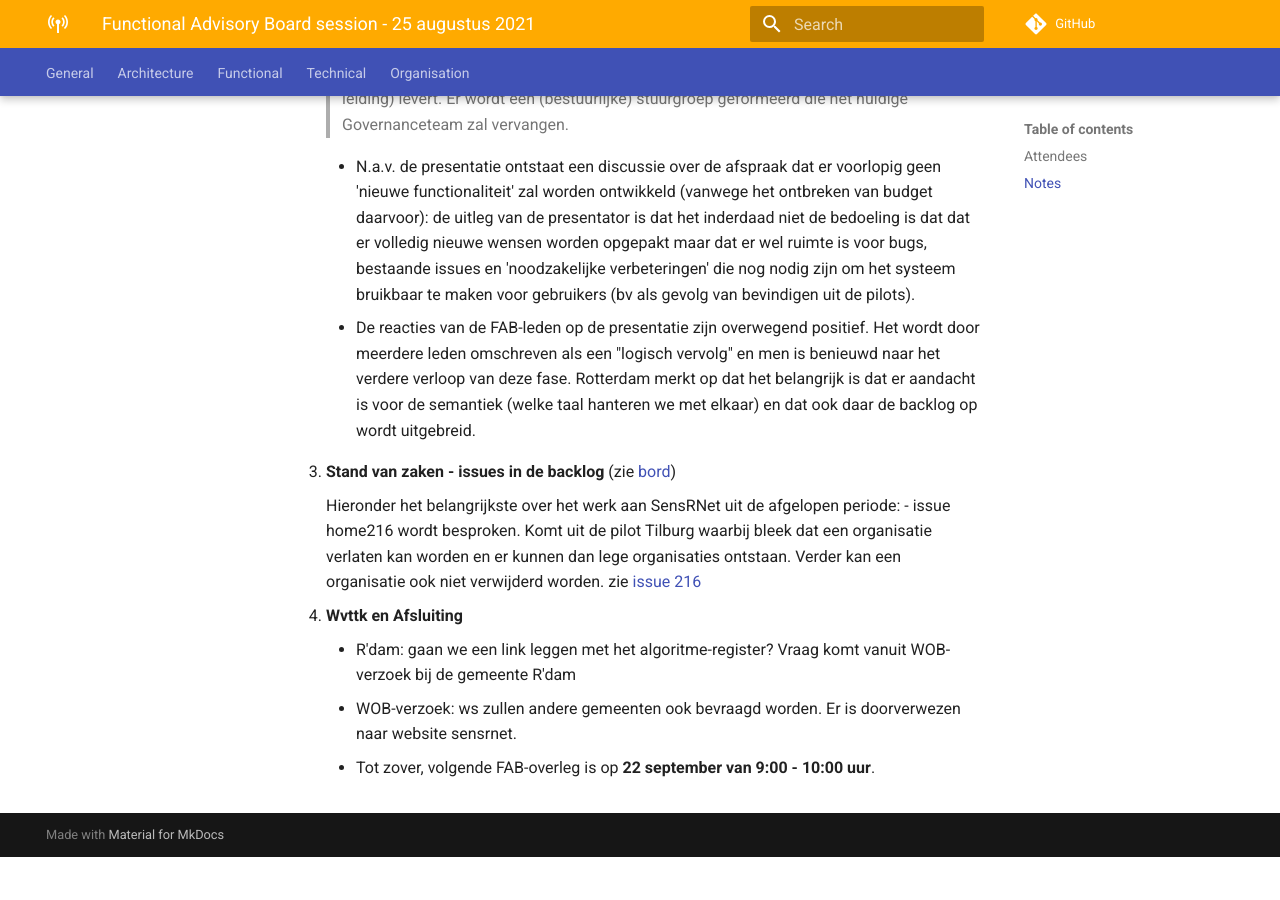
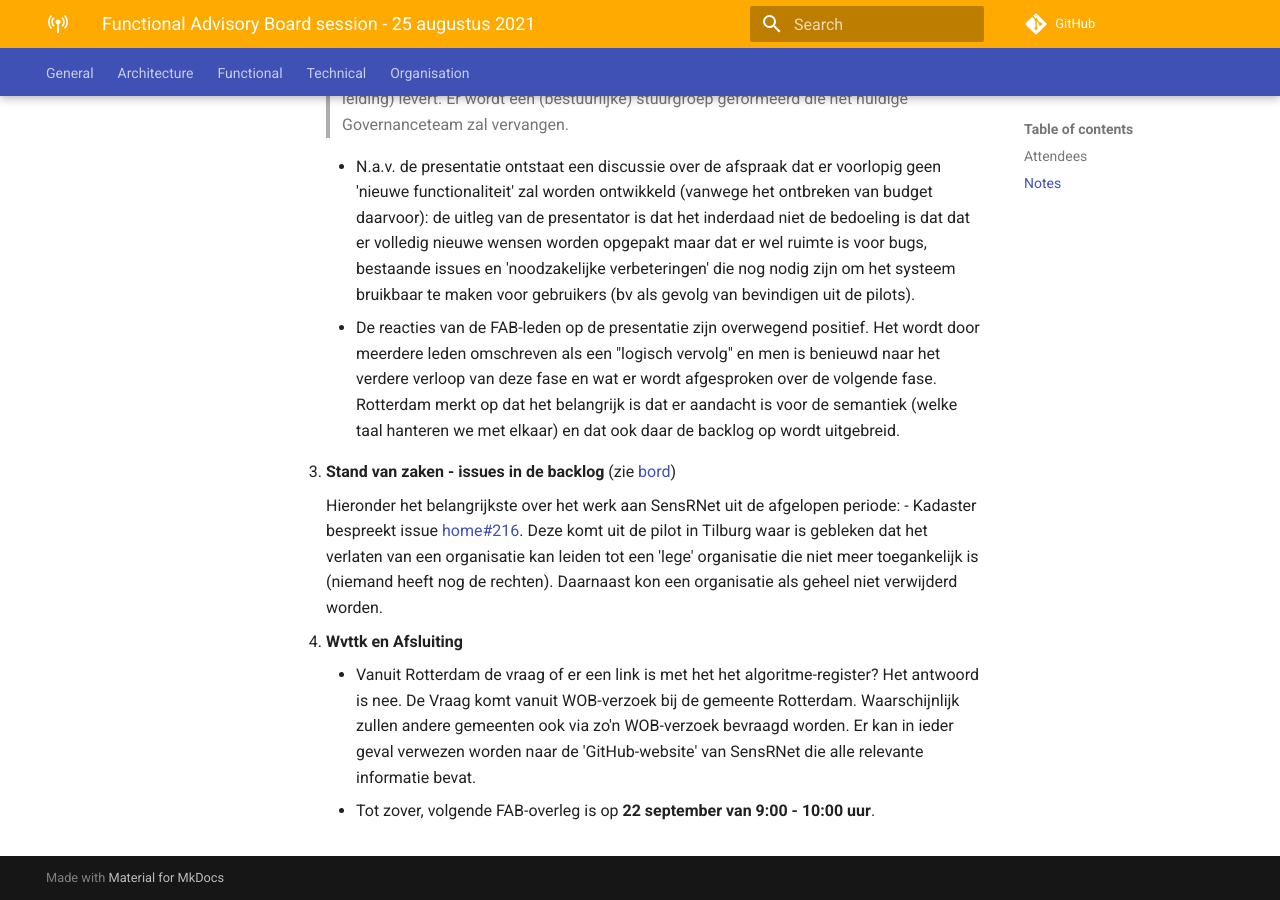
Before and after one commit to kadaster-labs/sensrnet-home, an MkDocs documentation site: the page built from docs/notes/2021-08-25-FAB-notes.md, in a window 1280 px wide and 900 px high, scrolled down 1403 px. Built offline with MkDocs 1.6.1 and Material for MkDocs 9.7.7, drawn with Linux system fonts in a browser that asks for light colours; comment, search, counter and statistics services are not loaded; before the commit the page ends 2260 px from its top, so only the background shows below that.

Commit message:
Update 2021-08-25-FAB-notes.md

```diff
--- a/docs/notes/2021-08-25-FAB-notes.md
+++ b/docs/notes/2021-08-25-FAB-notes.md
@@ -44,17 +44,14 @@ Onderwerpen:
 
     - N.a.v. de presentatie ontstaat een discussie over de afspraak dat er voorlopig geen 'nieuwe functionaliteit' zal worden ontwikkeld (vanwege het ontbreken van budget daarvoor): de uitleg van de presentator is dat het inderdaad niet de bedoeling is dat dat er volledig nieuwe wensen worden opgepakt maar dat er wel ruimte is voor bugs, bestaande issues en 'noodzakelijke verbeteringen' die nog nodig zijn om het systeem bruikbaar te maken voor gebruikers (bv als gevolg van bevindigen uit de pilots).
 
-    - De reacties van de FAB-leden op de presentatie zijn overwegend positief. Het wordt door meerdere leden omschreven als een "logisch vervolg" en men is benieuwd naar het verdere verloop van deze fase. Rotterdam merkt op dat het belangrijk is dat er aandacht is voor de semantiek (welke taal hanteren we met elkaar) en dat ook daar de backlog op wordt uitgebreid.
+    - De reacties van de FAB-leden op de presentatie zijn overwegend positief. Het wordt door meerdere leden omschreven als een "logisch vervolg" en men is benieuwd naar het verdere verloop van deze fase en wat er wordt afgesproken over de volgende fase. Rotterdam merkt op dat het belangrijk is dat er aandacht is voor de semantiek (welke taal hanteren we met elkaar) en dat ook daar de backlog op wordt uitgebreid.
 
 3. **Stand van zaken - issues in de backlog** (zie [bord](https://github.com/orgs/kadaster-labs/projects/1))
 
      Hieronder het belangrijkste over het werk aan SensRNet uit de afgelopen periode:
-     - issue home216 wordt besproken. Komt uit de pilot Tilburg waarbij bleek dat een organisatie verlaten kan worden en er kunnen dan lege organisaties ontstaan. Verder kan een organisatie ook niet verwijderd worden. zie [issue 216](https://github.com/kadaster-labs/sensrnet-home/issues/216)
-
+     - Kadaster bespreekt issue [home#216](https://github.com/kadaster-labs/sensrnet-home/issues/216). Deze komt uit de pilot in Tilburg waar is gebleken dat het verlaten van een organisatie kan leiden tot een 'lege' organisatie die niet meer toegankelijk is (niemand heeft nog de rechten). Daarnaast kon een organisatie als geheel niet verwijderd worden.
 
 4. **Wvttk en Afsluiting**
 
-
-     - R'dam: gaan we een link leggen met het algoritme-register? Vraag komt vanuit WOB-verzoek bij de gemeente R'dam
-     - WOB-verzoek: ws zullen andere gemeenten ook bevraagd worden. Er is doorverwezen naar website sensrnet.
+     - Vanuit Rotterdam de vraag of er een link is met het het algoritme-register? Het antwoord is nee. De Vraag komt vanuit WOB-verzoek bij de gemeente Rotterdam. Waarschijnlijk zullen andere gemeenten ook via zo'n WOB-verzoek bevraagd worden. Er kan in ieder geval verwezen worden naar de 'GitHub-website' van SensRNet die alle relevante informatie bevat.
      - Tot zover, volgende FAB-overleg is op **22 september van 9:00 - 10:00 uur**.
```
